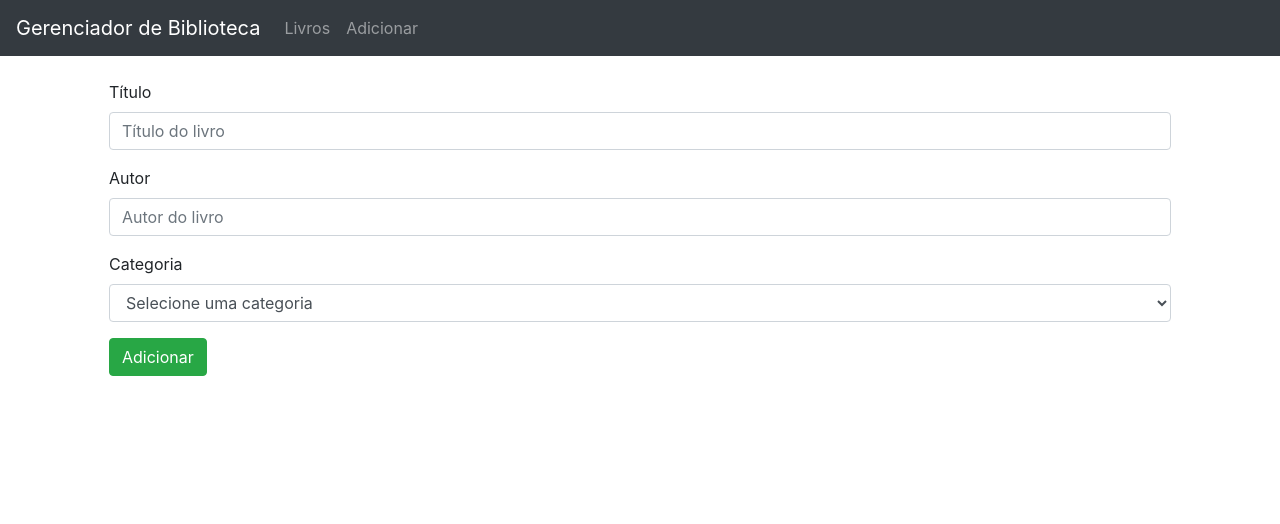
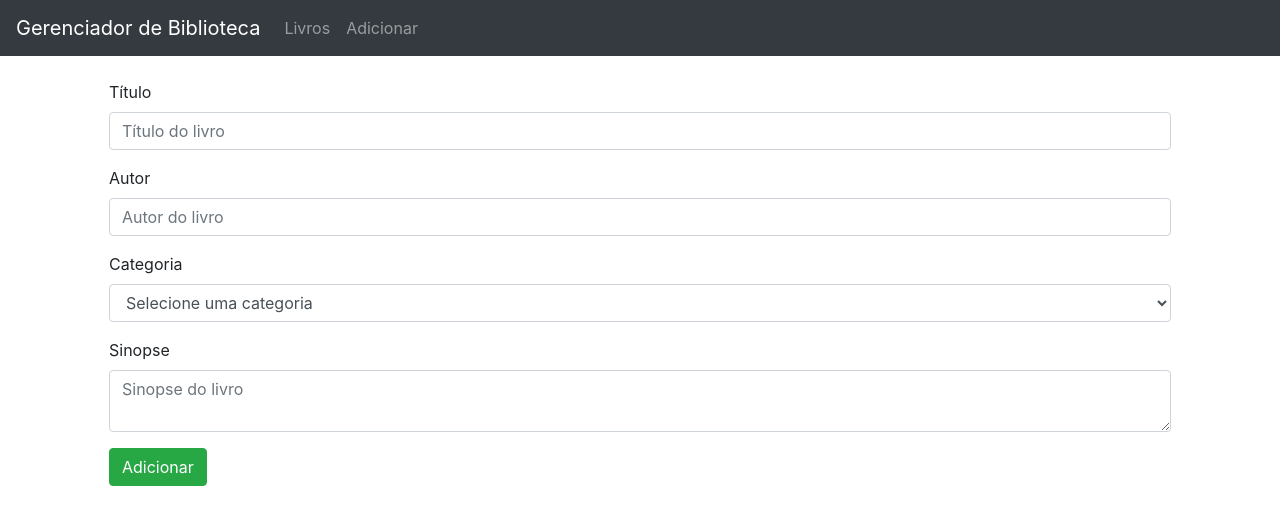
Before and after one commit to carolasilva99/infnet-frontend-vue, a Vue app in the folder AT/gerenciador-biblioteca-vue/: page /adicionar in a window 1280 px wide. Shown: the top 524 px of the page. Built offline with nearby package versions, Linux system fonts and the light colour scheme.

Commit message:
Adiciona campo de sinopse (textarea)

```diff
--- a/AT/gerenciador-biblioteca-vue/src/components/AdicionarLivro.vue
+++ b/AT/gerenciador-biblioteca-vue/src/components/AdicionarLivro.vue
@@ -42,6 +42,17 @@
                     <option value="SUSPENSE">Suspense</option>
                 </select>
             </div>
+            <div class="form-group">
+                <label for="sinopse">Sinopse</label>
+                <textarea
+                    type="text"
+                    class="form-control"
+                    id="sinopse"
+                    required
+                    v-model="livro.sinopse"
+                    placeholder="Sinopse do livro"
+                />
+            </div>
             <button @click="adicionarSubmit" class="btn btn-success">Adicionar</button>
         </div>
     </div>
@@ -59,7 +70,9 @@ export default {
                 id: null,
                 titulo: "",
                 autor: "",
-                categoria: ""
+                categoria: "",
+                dataCadastro: "",
+                sinopse: ""
             },
             submitted: false,
             error: false,
@@ -75,7 +88,8 @@ export default {
                     titulo: this.livro.titulo,
                     autor: this.livro.autor,
                     categoria: this.livro.categoria,
-                    dataCadastro: this.dataFormatada(new Date())
+                    dataCadastro: this.dataFormatada(new Date()),
+                    sinopse: this.livro.sinopse
                 };
 
                 this.adicionar(data);
@@ -95,7 +109,7 @@ export default {
             return dia+"/"+mes+"/"+ano;
         },
         validaEntradas() {
-            return this.livro.titulo && this.livro.autor && this.livro.categoria;
+            return this.livro.titulo && this.livro.autor && this.livro.categoria && this.livro.sinopse;
         }
     }
 };
--- a/AT/gerenciador-biblioteca-vue/src/components/EditarLivro.vue
+++ b/AT/gerenciador-biblioteca-vue/src/components/EditarLivro.vue
@@ -52,6 +52,17 @@
             </select>
         </div>
         <div class="form-group">
+                <label for="sinopse">Sinopse</label>
+                <textarea
+                    type="text"
+                    class="form-control"
+                    id="sinopse"
+                    required
+                    v-model="livro.sinopse"
+                    placeholder="Sinopse do livro"
+                />
+            </div>
+        <div class="form-group">
             <label for="dataCadastro">Data de cadastro:</label>
             <input
                 type="text"
@@ -94,7 +105,7 @@ export default {
             }
         },
         validaEntradas() {
-            return this.livro.titulo && this.livro.autor && this.livro.categoria;
+            return this.livro.titulo && this.livro.autor && this.livro.categoria && this.livro.sinopse;
         }
     },
     computed: {
```
